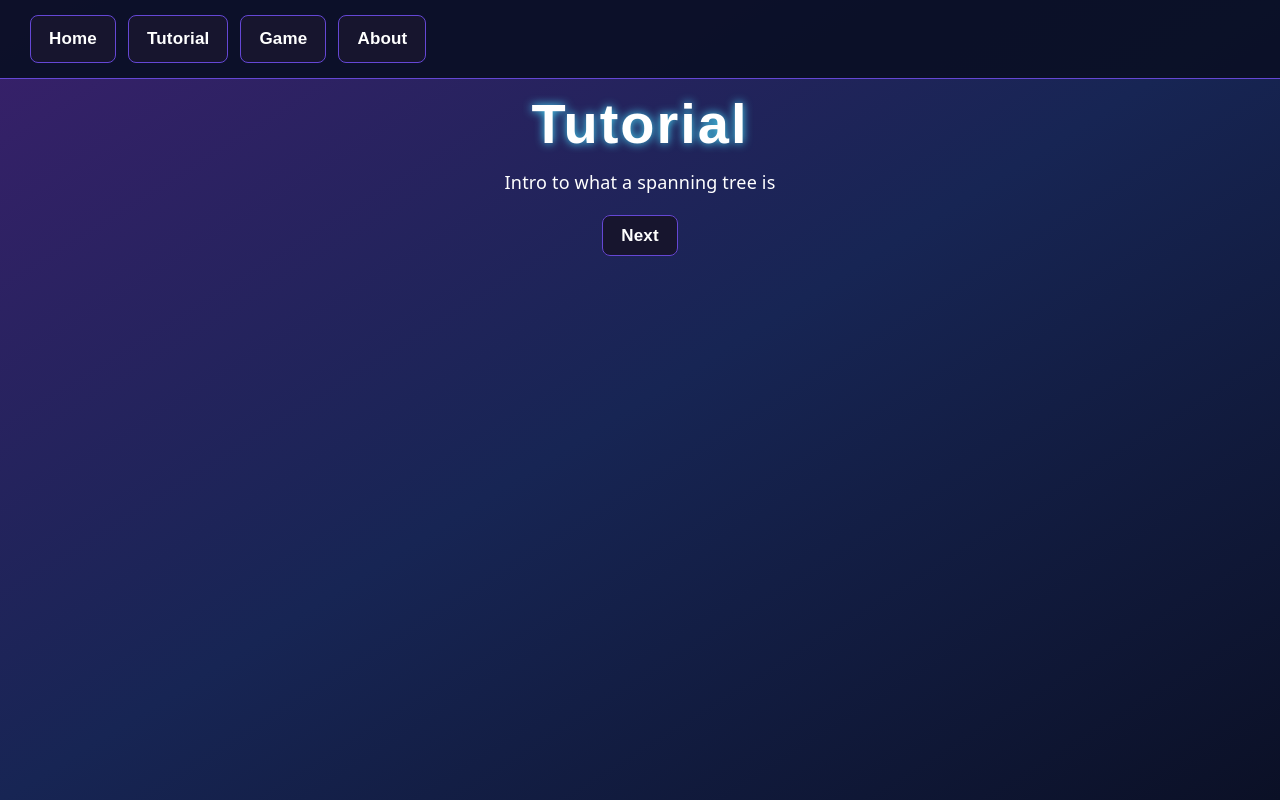
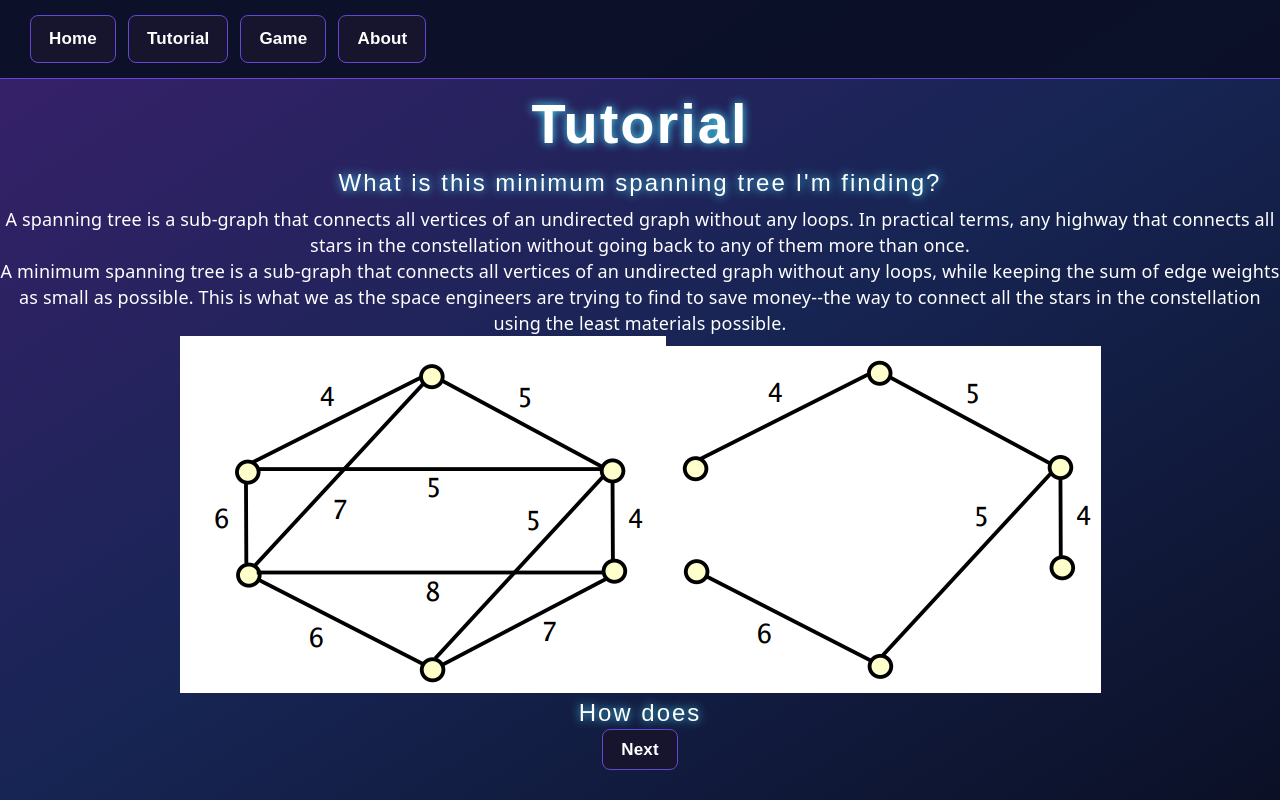
Before and after one commit to Eiznek-II/doyouhavetheguts2026, a React (Vite) app in the folder spanning-the-stars/: page /tutorial in a window 1280 px wide. Built offline with nearby package versions, Linux system fonts and the light colour scheme.

Commit message:
tutorial intro added to

```diff
--- a/spanning-the-stars/src/assets/styles/tutorial.css
+++ b/spanning-the-stars/src/assets/styles/tutorial.css
@@ -15,3 +15,12 @@
 .next-button:hover {
     background: #6547D5;
 }
+
+.tutorial_buttom_left {
+    width: 300px;
+    vertical-align: left;
+}
+.tutorial_button_right {
+    width: 300px;
+    vertical-align: right;
+}
--- a/spanning-the-stars/src/pages/Tutorial.jsx
+++ b/spanning-the-stars/src/pages/Tutorial.jsx
@@ -6,8 +6,13 @@ export default function Tutorial() {
   return (
     <div>
         <h1>Tutorial</h1>
-        <p>Intro to what a spanning tree is</p>
+        <h2>What is this minimum spanning tree I'm finding?</h2>
+        <p>A spanning tree is a sub-graph that connects all vertices of an undirected graph without any loops. In practical terms, any highway that connects all stars in the constellation without going back to any of them more than once.</p>
+        <p>A minimum spanning tree is a sub-graph that connects all vertices of an undirected graph without any loops, while keeping the sum of edge weights as small as possible. This is what we as the space engineers are trying to find to save money--the way to connect all the stars in the constellation using the least materials possible.</p>
+        <img src='/graph.png' alt='picture of undirected graph' className='tutorial_image_left' />
+        <img src='/MST-of-graph.png' alt='picture of MST of undirected graph' className='tutorial_image_right' />
         <br></br>
+        <h2>How does </h2>
         <Link to ="/tutorialtwo" className="next-button">Next</Link>
     </div>
   );
```
Also changed, not shown: spanning-the-stars/public/MST-of-graph.png (added), spanning-the-stars/public/graph.png (added).
